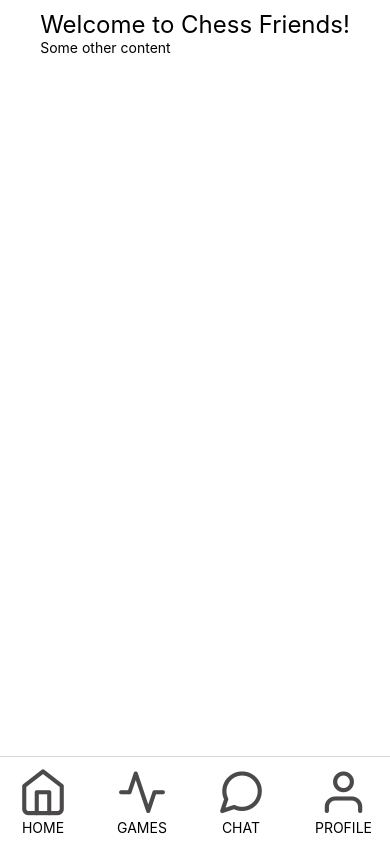
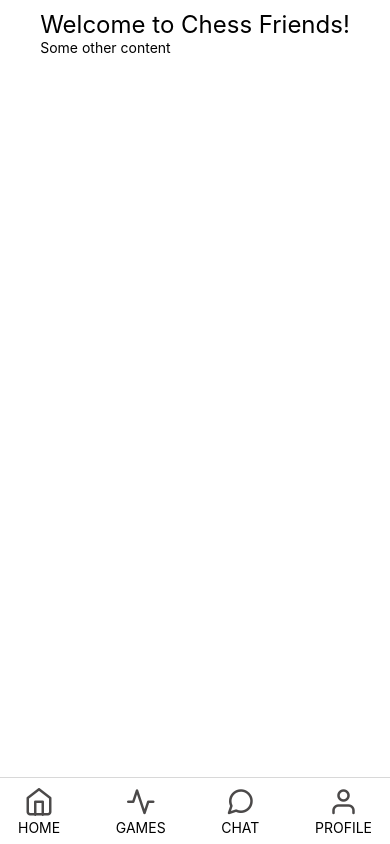
Before and after one commit to mallett002/chess-friends, a React Native app: screen / in a window 390 px wide. Built offline with nearby package versions, Linux system fonts and the light colour scheme.

Commit message:
smaller icons

```diff
--- a/components/nav/nav-item.tsx
+++ b/components/nav/nav-item.tsx
@@ -16,7 +16,7 @@ const NavItem: FC<navItemProps> = ({name, text, navigationLink}) => {
     <View style={styles.navItemContainer}>
       <Feather
         name={name}
-        size={50}
+        size={30}
         color={DARK_GREY}
       />
       <Text>{text}</Text>
```
